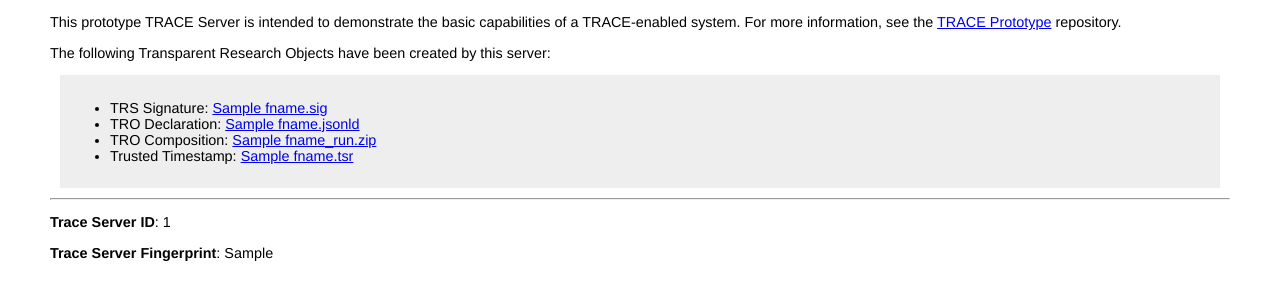
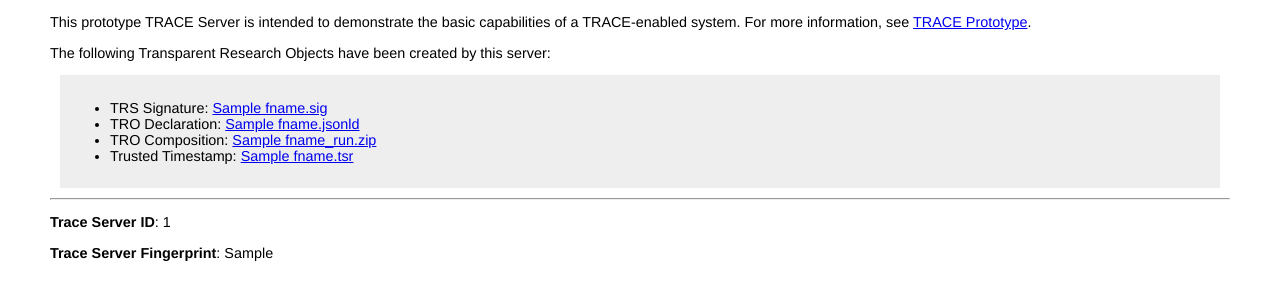
Before and after one commit to transparency-certified/trace-prototype, a Flask app: template trace_poc/templates/index.html in a window 1280 px wide. Shown: the part 73-373 px from the top of the page. Run offline with Flask 3, Linux system fonts and the light colour scheme; the template is opened without the code that fills it: most values are stand-ins (such as "Sample title", 1, 10 or a date in 2020); some libraries are stand-ins or nearby versions.

Commit message:
Change links

```diff
--- a/trace_poc/templates/index.html
+++ b/trace_poc/templates/index.html
@@ -34,9 +34,9 @@
 
 <p>
 This prototype TRACE Server is intended to demonstrate the basic capabilities of
-a TRACE-enabled system.  For more information, see the <a
-href="https://github.com/transparency-certified/trace-prototype">TRACE
-Prototype</a> repository.
+a TRACE-enabled system.  For more information, see <a
+href="https://transparency-certified.github.io/trace-specification/docs/trace-prototype.html">TRACE
+Prototype</a>.
 </p>
 
 
```
Also changed, not shown: 1 other file.
